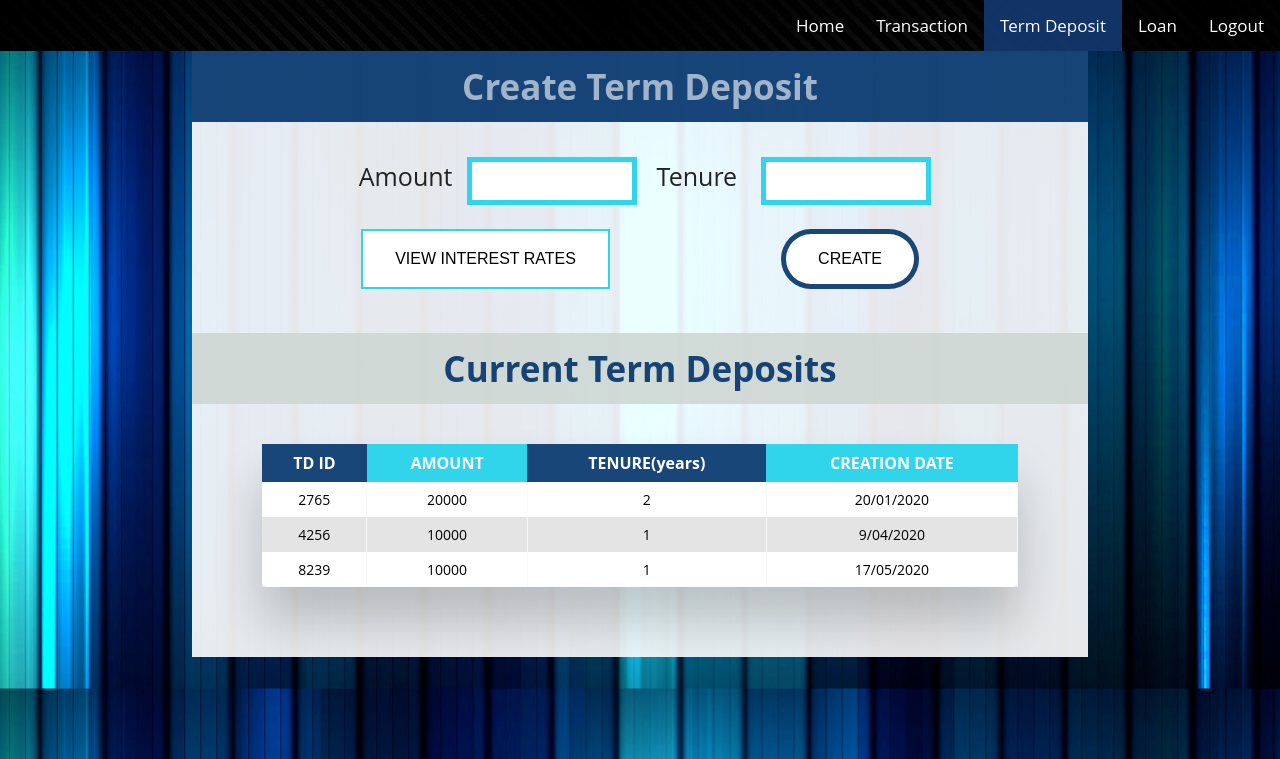
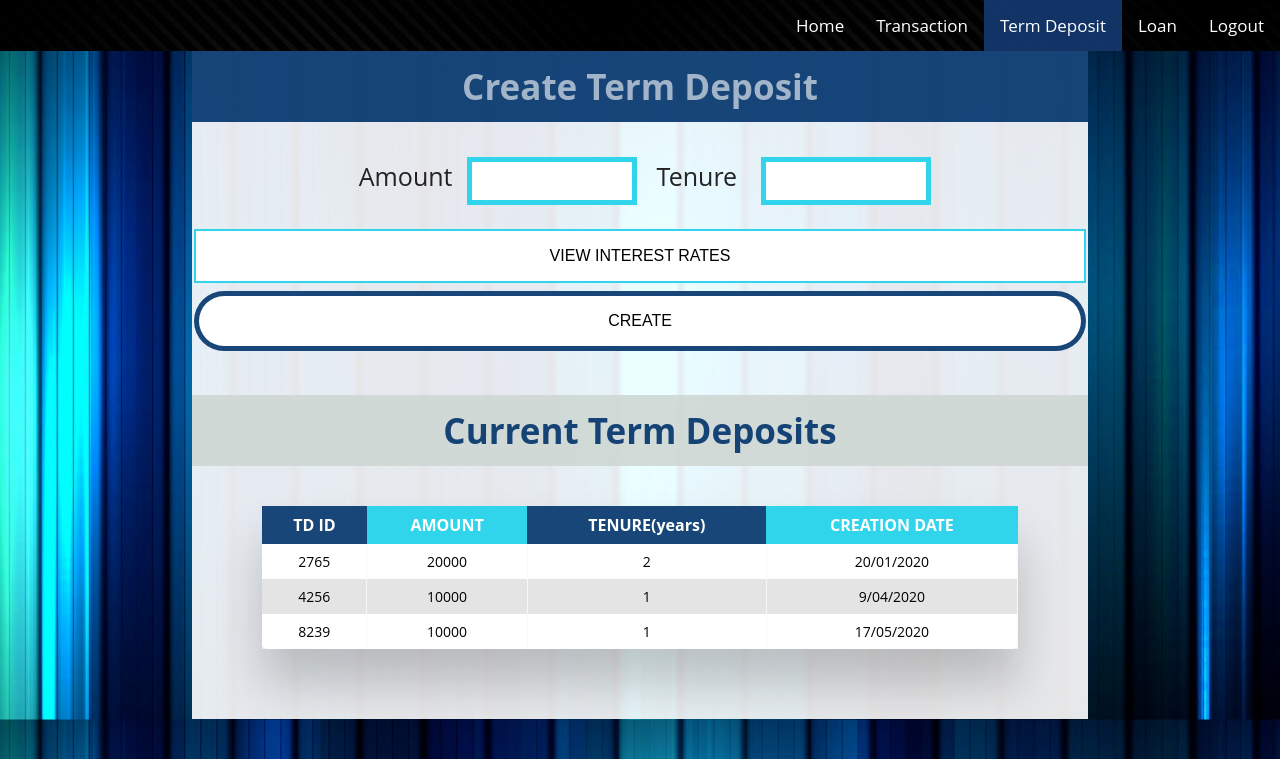
Before and after one commit to MiSF1T/micro-finance-system, a PHP site: page /td.html in a window 1280 px wide. Shown: the top 759 px of the page. Run offline with PHP 8.4, Linux system fonts and the light colour scheme.

Commit message:
Update style.css

```diff
--- a/term deposit/styles/style.css
+++ b/term deposit/styles/style.css
@@ -93,19 +93,14 @@ h1.B {
 }*/
 
 /*LABEL & INPUT: ------------------------------------------*/
-/* Style label and input field */
+/* Label and input field wrapper */
 .flex-container2 {
   display: flex;
   flex-flow: row wrap;
   justify-content: center;
 }
 
-.flex-container3 {
-  display: flex;
-  flex-flow: row wrap;
-  justify-content: space-evenly;
-}
-
+/* Focus selected input field */
 textarea:focus, input:focus {
   border-color: transparent !important;
 }
@@ -147,6 +142,13 @@ textarea:focus, input:focus {
 /*---------------------------------------------------------*/
 
 /* BUTTONS: -----------------------------------------------*/
+/* Buttons wrapper */
+.flex-container3 {
+  display: flex;
+  flex-flow: column wrap;
+  justify-content: space-evenly;
+}
+
 .button {
     border: none;
     color: white;
```
